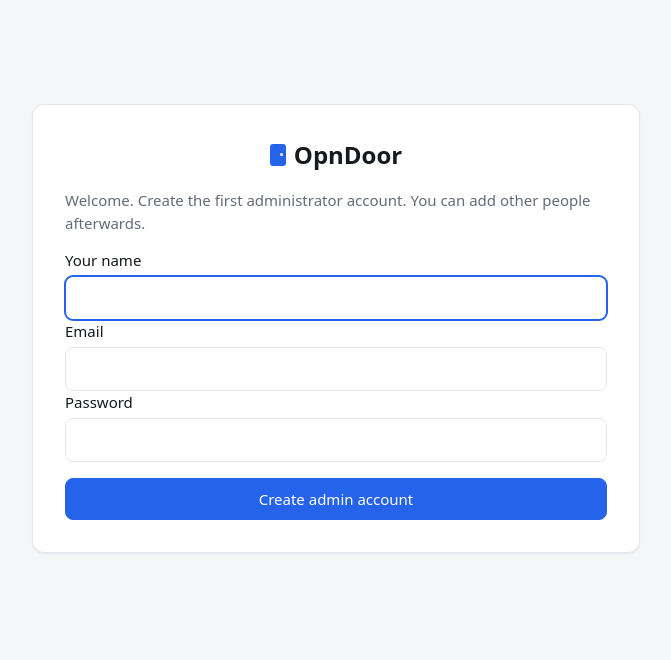
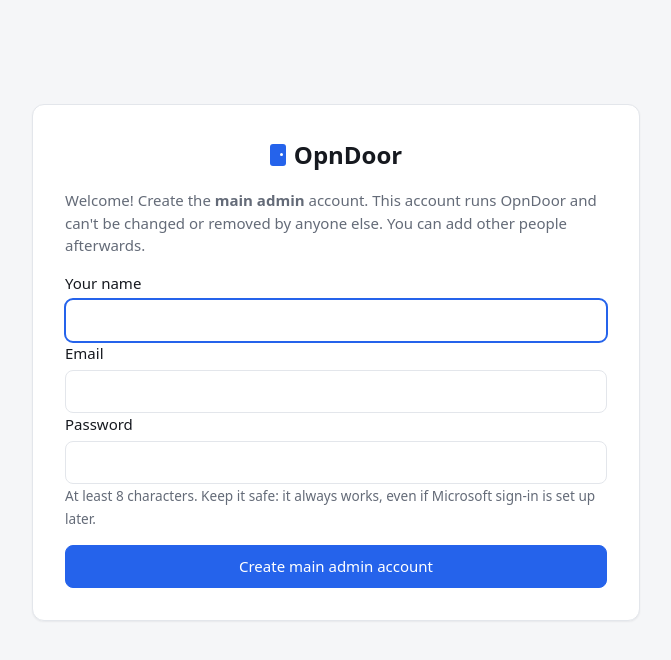
Before and after one commit to Stevy2191/OpnDoor, a FastAPI app: template app/templates/setup.html in a window 1280 px wide. Shown: the top 660 px of the page, without its empty margins (304-975 px from the left). Run offline with FastAPI, Linux system fonts and the light colour scheme; the template is opened without the code that fills it, so the values that code supplies are empty; parts of the project's set-up code (start-up, migrations or seed data) failed here and were passed over.

Commit message:
One-command installer, main admin, setup code, multi-arch image
- install.sh: installs Docker if needed, checks which ports are in use
  and only picks free ones, and offers three ways to serve OpnDoor:
  Caddy HTTPS with a self-signed certificate, behind your own reverse
  proxy, or plain HTTP for testing. Tests the UniFi Access token,
  optional Microsoft sign-in, opens ufw/firewalld, pulls (with GHCR
  login help if the package is private), starts and health-checks.
  Re-running offers update / change settings / uninstall; --update and
  --uninstall flags; writes update.sh.
- First account is the protected Main admin; existing installs promote
  their earliest admin. First-time setup requires the installer's
  one-time setup code (SETUP_CODE).
- Dockerfile: no apt step (Python health check, tzdata via pip), proxy
  headers trusted for correct URLs behind a proxy.
- CI: shellcheck the installer; build amd64 + arm64 images.

Co-Authored-By: Claude Opus 5.5 <noreply@anthropic.com>
Claude-Session: https://claude.ai/code/session_01V2VABrGWpjwL22djLcKszg

```diff
--- a/app/auth.py
+++ b/app/auth.py
@@ -90,6 +90,8 @@ def person_site_ids(session: Session, person: User) -> set[int]:
 def can_manage_person(session: Session, manager: User, person: User) -> bool:
     """Admins manage everyone. Site admins manage door operators who work at their sites
     (or who have no access anywhere yet)."""
+    if person.is_owner:
+        return manager.id == person.id  # only the main admin changes the main admin
     if manager.is_admin:
         return True
     if not manager.is_site_admin or person.is_admin or person.is_site_admin:
--- a/app/config.py
+++ b/app/config.py
@@ -43,6 +43,10 @@ CALENDAR_SYNC_MINUTES = int(os.getenv("CALENDAR_SYNC_MINUTES", "5"))
 CALENDAR_LOOKAHEAD_DAYS = int(os.getenv("CALENDAR_LOOKAHEAD_DAYS", "60"))
 # Set to false in tests to keep the background scheduler from starting.
 RUN_SCHEDULER = _bool("RUN_SCHEDULER", True)
+# One-time code asked for on the first-time setup page (the installer sets it), so
+# only the person installing OpnDoor can create the main admin account.
+SETUP_CODE = os.getenv("SETUP_CODE", "").strip()
+
 # Set true when served over HTTPS (reverse proxy) so the session cookie is Secure.
 SECURE_COOKIES = _bool("SECURE_COOKIES", False)
 
--- a/app/db.py
+++ b/app/db.py
@@ -39,6 +39,11 @@ def init_db() -> None:
     engine = get_engine()
     SQLModel.metadata.create_all(engine)
     _add_missing_columns(engine)
+    with engine.begin() as conn:
+        # Installs from before the "main admin" existed: the earliest admin becomes it.
+        conn.exec_driver_sql(
+            'UPDATE "user" SET is_owner = 1 WHERE id = (SELECT MIN(id) FROM "user" WHERE is_admin = 1) '
+            'AND NOT EXISTS (SELECT 1 FROM "user" WHERE is_owner = 1)')
 
 
 def _sql_literal(v) -> str:
--- a/app/models.py
+++ b/app/models.py
@@ -28,6 +28,7 @@ class User(SQLModel, table=True):
     name: str = ""
     password_hash: str = ""  # "" = no password; signs in with Microsoft only
     is_admin: bool = False
+    is_owner: bool = False  # the main admin: the account made at first setup; others can't change it
     is_site_admin: bool = False
     active: bool = True
     created_by: Optional[int] = None
@@ -37,6 +38,8 @@ class User(SQLModel, table=True):
 
     @property
     def role_name(self) -> str:
+        if self.is_owner:
+            return "Main admin"
         return "Admin" if self.is_admin else "Site admin" if self.is_site_admin else "Door operator"
 
     @property
--- a/app/templates/setup.html
+++ b/app/templates/setup.html
@@ -4,12 +4,17 @@
 {% block content %}
 <div class="card auth">
   <div class="brand big"><span class="logo"></span>OpnDoor</div>
-  <p class="muted">Welcome. Create the first administrator account. You can add other people afterwards.</p>
+  <p class="muted">Welcome! Create the <strong>main admin</strong> account. This account runs OpnDoor and can't be changed or removed by anyone else. You can add other people afterwards.</p>
   <form method="post" action="/setup">
     <label>Your name <input name="name" required autofocus></label>
     <label>Email <input type="email" name="email" required autocomplete="username"></label>
-    <label>Password <input type="password" name="password" required minlength="8" autocomplete="new-password"></label>
-    <button class="primary wide">Create admin account</button>
+    <label>Password <input type="password" name="password" required minlength="8" autocomplete="new-password">
+      <small class="muted">At least 8 characters. Keep it safe: it always works, even if Microsoft sign-in is set up later.</small></label>
+    {% if config.SETUP_CODE %}
+    <label>Setup code <input name="setup_code" required autocomplete="off" placeholder="shown at the end of the install" style="text-transform:uppercase">
+      <small class="muted">Shown when the installer finished, and saved as SETUP_CODE in OpnDoor's .env file.</small></label>
+    {% endif %}
+    <button class="primary wide">Create main admin account</button>
   </form>
 </div>
 {% endblock %}
--- a/app/templates/user_form.html
+++ b/app/templates/user_form.html
@@ -12,7 +12,10 @@
   <label>Email <input type="email" name="email" value="{{ target.email if target else '' }}" required {% if not full %}readonly{% endif %}>
     {% if config.SSO_ENABLED and full %}<small class="muted">Use the email they sign in to Microsoft with.</small>{% endif %}</label>
 
-  {% if user.is_admin %}
+  {% if target and target.is_owner %}
+  <input type="hidden" name="role" value="admin">
+  <p class="small">Role: <strong>★ Main admin</strong> <span class="muted">· set up OpnDoor; always an admin</span></p>
+  {% elif user.is_admin %}
   <fieldset>
     <legend>Role</legend>
     <div class="choices">
--- a/app/templates/users.html
+++ b/app/templates/users.html
@@ -18,8 +18,8 @@
   {% for u in users %}
     <tr class="{{ '' if u.active else 'gone' }}">
       <td><strong>{{ u.name or '—' }}</strong><br><small class="muted">{{ u.email }}</small></td>
-      <td>{% if not u.active %}<span class="tag">Turned off</span>{% elif u.is_admin %}<span class="tag rep">Admin</span>{% elif u.is_site_admin %}<span class="tag cal">Site admin</span>{% else %}<span class="tag">Door operator</span>{% endif %}</td>
-      <td>{% if u.is_admin %}Everything{% else %}{% if u.is_site_admin %}<small class="muted">Manages: </small>{% endif %}{% for n in access.get(u.id, []) %}<span class="tag {{ 'def' if n.startswith('All doors') else '' }}">{{ n.replace('All doors at ', '') if u.is_site_admin else n }}</span> {% else %}{% if u.id not in elsewhere %}<span class="muted">Nothing yet</span>{% endif %}{% endfor %}{% if u.id in elsewhere and not user.is_admin %}<small class="muted"> + other sites</small>{% endif %}{% endif %}</td>
+      <td>{% if not u.active %}<span class="tag">Turned off</span>{% elif u.is_owner %}<span class="tag rep">★ Main admin</span>{% elif u.is_admin %}<span class="tag rep">Admin</span>{% elif u.is_site_admin %}<span class="tag cal">Site admin</span>{% else %}<span class="tag">Door operator</span>{% endif %}</td>
+      <td>{% if u.is_admin %}Everything{% if u.is_owner %} <small class="muted">· can't be changed by others</small>{% endif %}{% else %}{% if u.is_site_admin %}<small class="muted">Manages: </small>{% endif %}{% for n in access.get(u.id, []) %}<span class="tag {{ 'def' if n.startswith('All doors') else '' }}">{{ n.replace('All doors at ', '') if u.is_site_admin else n }}</span> {% else %}{% if u.id not in elsewhere %}<span class="muted">Nothing yet</span>{% endif %}{% endfor %}{% if u.id in elsewhere and not user.is_admin %}<small class="muted"> + other sites</small>{% endif %}{% endif %}</td>
       <td>{{ 'Password' if u.password_hash else 'Microsoft' }}{% if u.last_login_at %}<br><small class="muted">last {{ (u.last_login_at|local)|day }}</small>{% endif %}</td>
       <td class="right">{% if u.id in editable %}<a class="small" href="/users/{{ u.id }}">Edit</a>{% endif %}</td>
     </tr>
--- a/app/web.py
+++ b/app/web.py
@@ -176,16 +176,22 @@ def setup_page(request: Request, session: Session = Depends(get_session)):
 
 @router.post("/setup")
 def setup(request: Request, name: str = Form(...), email: str = Form(...), password: str = Form(...),
-          session: Session = Depends(get_session)):
+          setup_code: str = Form(""), session: Session = Depends(get_session)):
     if has_users(session):
         return redirect("/login")
+    import hmac
+    if config.SETUP_CODE and not hmac.compare_digest(setup_code.strip().upper(), config.SETUP_CODE.upper()):
+        flash(request, "That setup code isn't right. It was shown at the end of the install "
+              "(and is saved in the .env file as SETUP_CODE).", "error")
+        return redirect("/setup")
     if len(password) < 8:
         flash(request, "Password must be at least 8 characters.", "error")
         return redirect("/setup")
-    user = User(name=name.strip(), email=email.strip().lower(), password_hash=hash_password(password), is_admin=True)
+    user = User(name=name.strip(), email=email.strip().lower(), password_hash=hash_password(password), is_admin=True,
+                is_owner=True)
     session.add(user)
     session.commit()
-    audit.record(session, "user.setup", f"{user.display} set up OpnDoor and became the first admin", user=user)
+    audit.record(session, "user.setup", f"{user.display} set up OpnDoor and became the main admin", user=user)
     login_user(request, session, user, "a password")
     engine.ensure_sites()
     engine.sync_doors()
@@ -761,6 +767,8 @@ def user_save(request: Request, uid: Optional[int] = None, name: str = Form(""),
             target.password_hash = ""
         elif password:
             target.password_hash = hash_password(password)
+    if target.is_owner:
+        role = "admin"  # the main admin always stays an admin
     target.is_admin, target.is_site_admin = role == "admin", role == "site_admin"
     session.add(target)
     session.flush()
```
Also changed, not shown: tests/test_site_admin.py (+24 -0 lines), .github/workflows/docker.yml, README.md, 3 other files.
